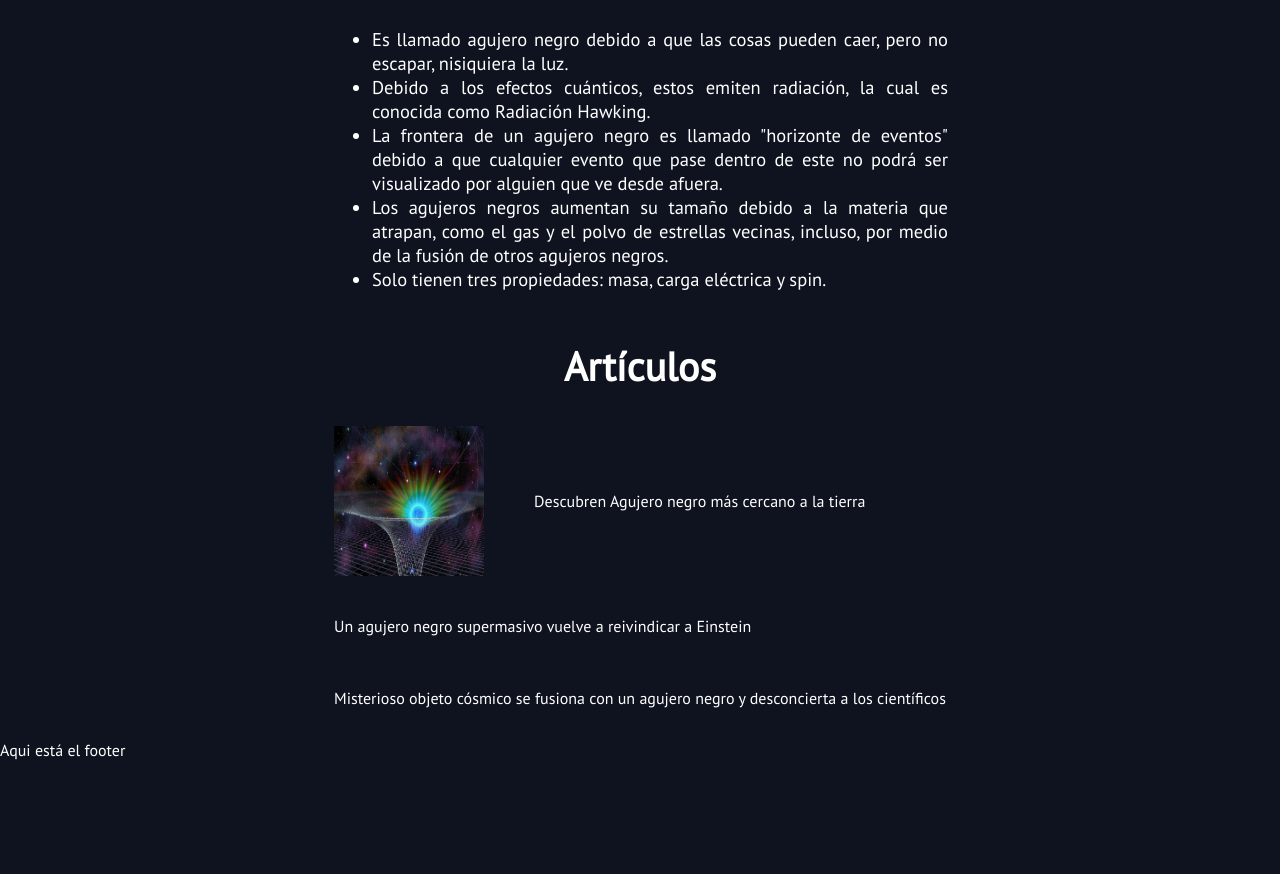
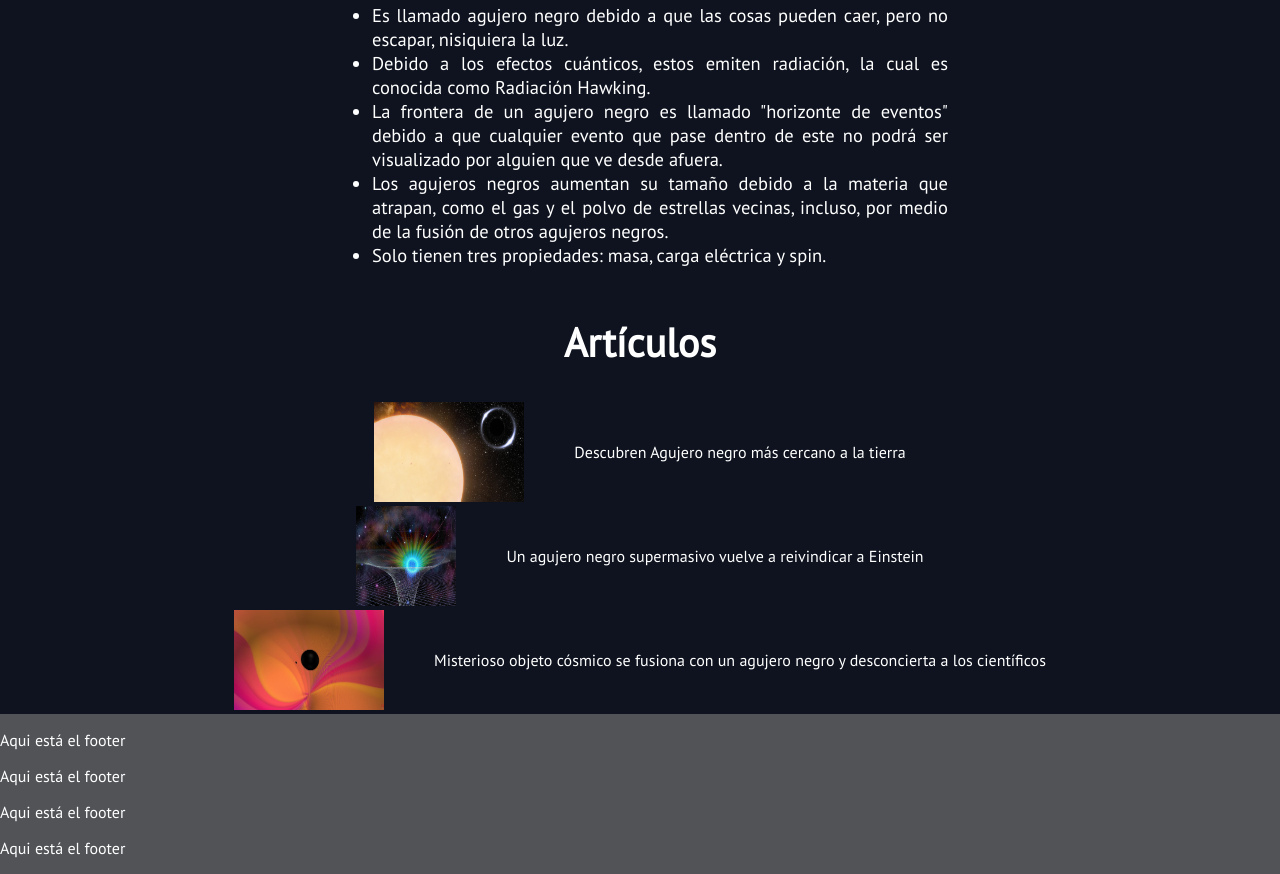
Before and after one commit to MAngelesGB/espacio, a plain HTML site: page index.html in a window 1280 px wide. Shown: the part 2798-3672 px from the top of the page. Before the commit the page ends 3574 px from the top, so only its background shows below. Drawn offline with Linux system fonts and the light colour scheme.

Commit message:
estructura de la pagina terminada

```diff
--- a/css/style.css
+++ b/css/style.css
@@ -267,8 +267,6 @@ header .nav-left-section a:hover
     font-size: 18.5px;
 }
 
-
-
 /*##### Articulos #####*/
 
 .articulos .tituloSeccion{
@@ -278,22 +276,64 @@ header .nav-left-section a:hover
 
 .agujerosNegrosArticulos{
     display: flex;
+    flex-direction: column;
     justify-content: center;
     align-items: center;
 }
 
 /*Einstein articulo*/
-.agujerosNegrosArticulos .einsteinArticulo{
+.agujerosNegrosArticulos .agujeroTierra{
+    width: 100%;
+    height: auto;
     display: flex;
     display: inline-flex;
     justify-content: center;
     align-items: center;
 }
-.agujerosNegrosArticulos .einsteinArticulo img{
+.agujerosNegrosArticulos .agujeroTierra img{
     width: 150px;
-    height: 150px;
+    height: 100px;
     margin-right: 50px;
 
 }
 
-/*Aguejro negro super masivo*/
+/*Agujero negro super masivo*/
+
+.agujerosNegrosArticulos .agujeroNegroSuperMasivo{
+    width: 100%;
+    height: auto;
+    display: flex;
+    display: inline-flex;
+    justify-content: center;
+    align-items: center;
+}
+
+.agujerosNegrosArticulos .agujeroNegroSuperMasivo img{
+    width: 100px;
+    height: 100px;
+    margin-right: 50px;
+}
+
+/**Objeto cosmico*/
+
+.agujerosNegrosArticulos .objetoCosmico{
+    width: 100%;
+    height: auto;
+    display: flex;
+    display: inline-flex;
+    justify-content: center;
+    align-items: center;
+}
+
+.agujerosNegrosArticulos .objetoCosmico img{
+    width: 150px;
+    height: 100px;
+    margin-right: 50px;
+}
+
+footer{
+    width: 100%;
+    height: auto;
+    background-color: #515357;
+    position: absolute;
+}
--- a/index.html
+++ b/index.html
@@ -53,12 +53,10 @@
                                 y la distorsión del espacio tiempo.
                             </p>
                         </div>
-
                     </div>
                     <div class="imgQueEs">
                         <img src="images/queEs.jpg" alt="agujero negro, significado">
                     </div>
-
                 </div>
 
                 <div class="formacion">
@@ -166,8 +164,7 @@
                             <li>
                                 Agujeros negros primordiales.
                                 <p>
-                                    También llamados primitivos
-                                    son aquellos que se formaron en los primeros instantes
+                                    Son aquellos que se formaron en los primeros instantes
                                     del big bang. Existe la teoría de que pueden tener cualquier
                                     masa.
                                 </p>
@@ -211,16 +208,16 @@
                 <h2 class="tituloSeccion">Artículos</h2>
                 <div class="agujerosNegrosArticulos">
                     <div>
-                        <div class="einsteinArticulo">
-                            <img src="images/agujeroEinstein.jpg" alt="">
+                        <div class="agujeroTierra">
+                            <img src="images/agujeroTierra.jpeg" alt="">
                             <p>Descubren Agujero negro más cercano a la tierra</p>
                         </div>
                         <div class="agujeroNegroSuperMasivo">
-                            <img src="" alt="">
+                            <img src="images/agujeroEinstein.jpg" alt="">
                             <p>Un agujero negro supermasivo vuelve a reivindicar a Einstein</p>
                         </div>
-                        <div>
-                            <img src="" alt="">
+                        <div class="objetoCosmico">
+                            <img src="images/ObjetoCosmico.jpg" alt="">
                             <p>
                                 Misterioso objeto cósmico se fusiona con un agujero negro
                                 y desconcierta a los científicos
@@ -230,7 +227,10 @@
                 </div>
             </section>
         </main>
-        <footer id="piePagina">
+        <footer>
+            <p>Aqui está el footer</p>
+            <p>Aqui está el footer</p>
+            <p>Aqui está el footer</p>
             <p>Aqui está el footer</p>
         </footer>
     </body>
```
